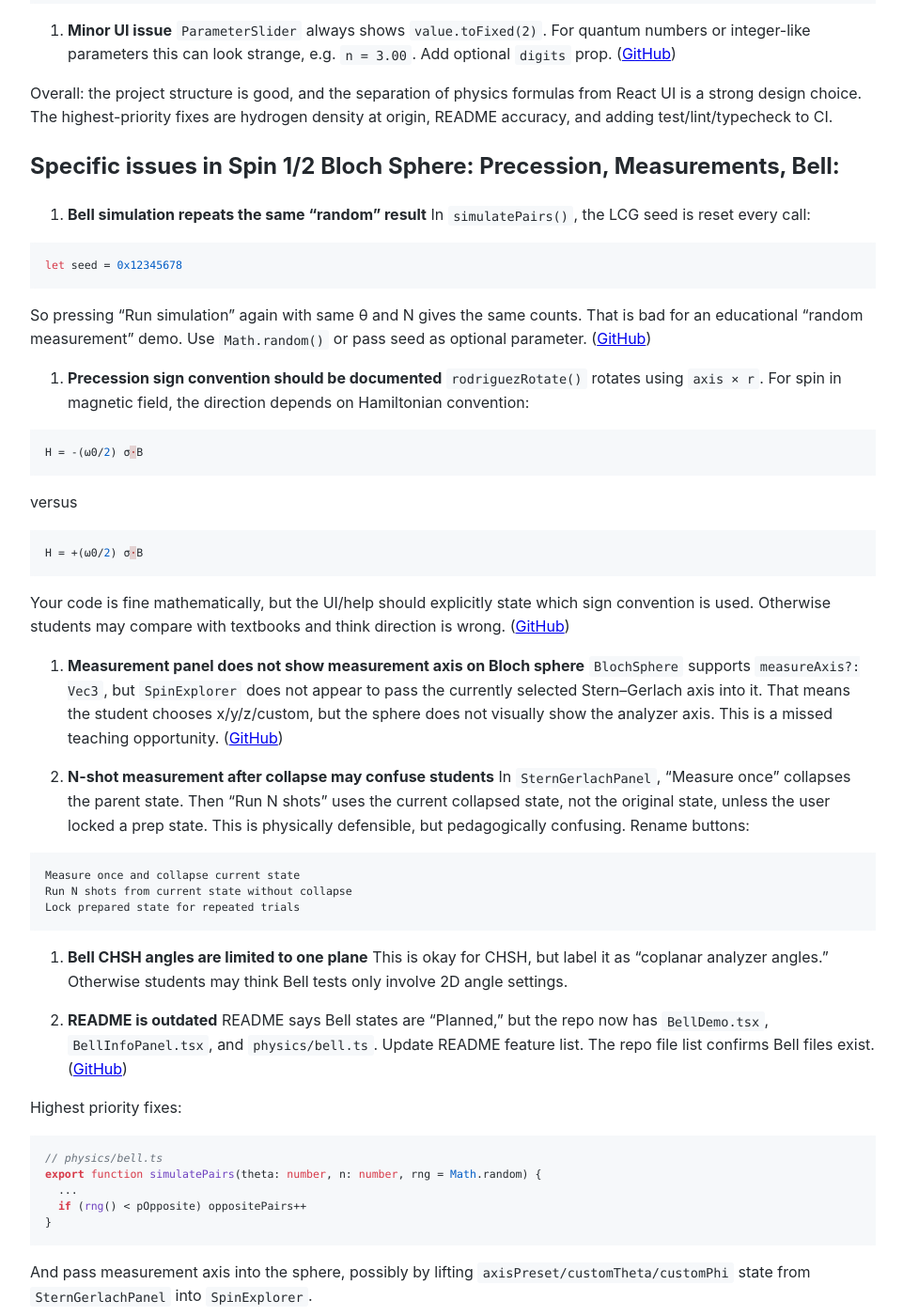
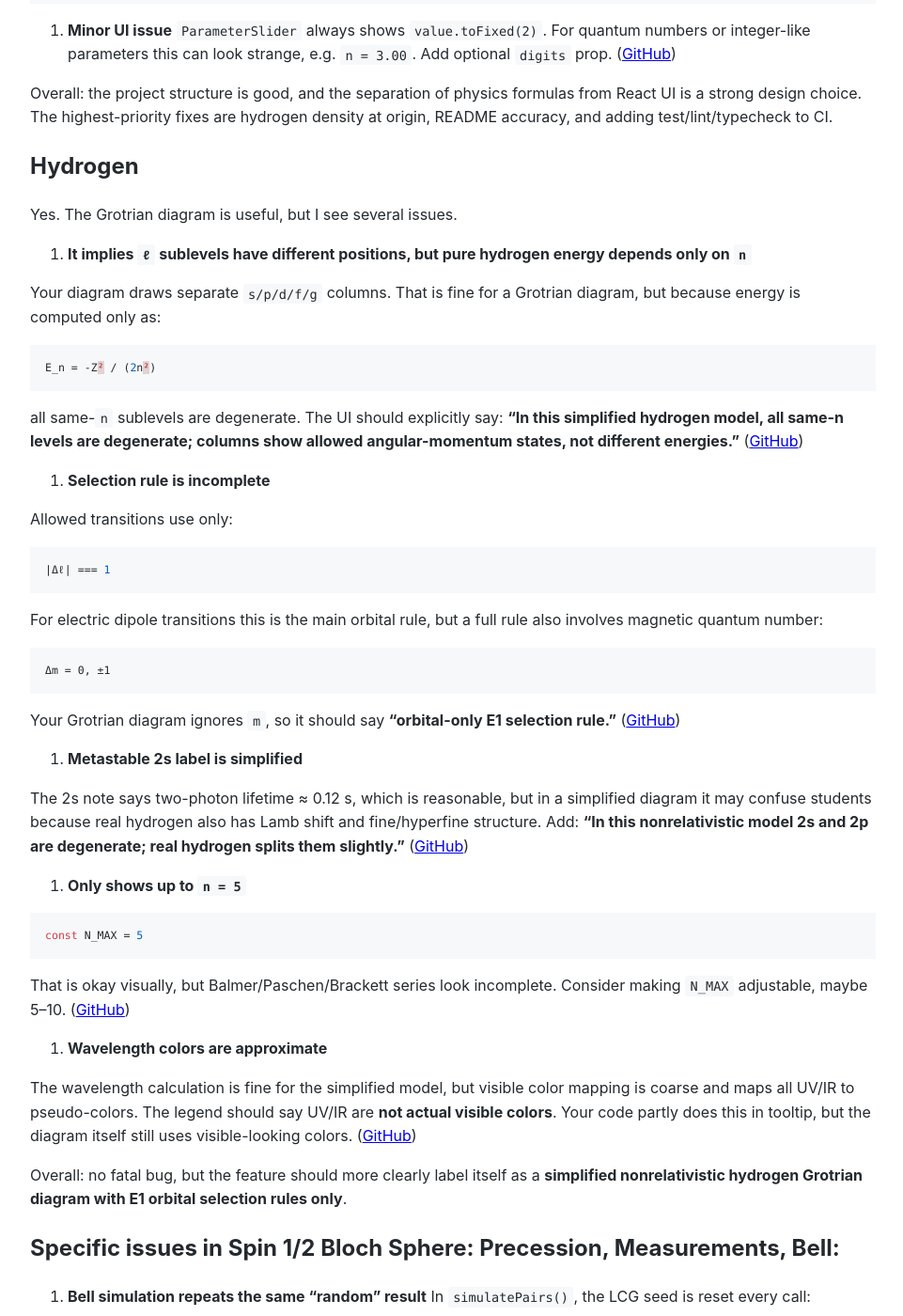
Before and after one commit to Michael-Lubinsky/michael-lubinsky.github.com, a Jekyll site: the page built from physics/quantum-explorer.md, in a window 1280 px wide and 1400 px high, scrolled down 4273 px. Shown: the whole window at 94% size, without its empty margins (158-1119 px from the left). Built offline with Jekyll 4.4.1, drawn with Linux system fonts in a browser that asks for light colours; our own code applies the rules of GitHub Pages for plain Markdown files.

Commit message:
Update quantum-explorer.md

````diff
--- a/physics/quantum-explorer.md
+++ b/physics/quantum-explorer.md
@@ -169,6 +169,7 @@ and fix squeezed-state energy decomposition; currently that is the most serious
 [2]: https://raw.githubusercontent.com/mlubinsky/quantum-explorer/main/src/physics/momentumSpace.ts "raw.githubusercontent.com"
 
 
+
 1. **Hydrogen 2D orbital density bug at origin**
    `orbitalDensity2D()` returns `0` when `r < 1e-12`, but for `s` orbitals, especially `1s`, density at `r=0` is **maximum**, not zero. Fix similarly to `orbitalDensity3D()`: return finite value for `l === 0`. ([GitHub][1])
 
@@ -200,6 +201,56 @@ Suggested deploy change:
    `ParameterSlider` always shows `value.toFixed(2)`. For quantum numbers or integer-like parameters this can look strange, e.g. `n = 3.00`. Add optional `digits` prop. ([GitHub][6])
 
 Overall: the project structure is good, and the separation of physics formulas from React UI is a strong design choice. The highest-priority fixes are hydrogen density at origin, README accuracy, and adding test/lint/typecheck to CI.
+
+
+## Hydrogen
+Yes. The Grotrian diagram is useful, but I see several issues.
+
+1. **It implies `ℓ` sublevels have different positions, but pure hydrogen energy depends only on `n`**
+
+Your diagram draws separate `s/p/d/f/g` columns. That is fine for a Grotrian diagram, but because energy is computed only as:
+
+```ts
+E_n = -Z² / (2n²)
+```
+
+all same-`n` sublevels are degenerate. The UI should explicitly say: **“In this simplified hydrogen model, all same-n levels are degenerate; columns show allowed angular-momentum states, not different energies.”** ([GitHub][1])
+
+2. **Selection rule is incomplete**
+
+Allowed transitions use only:
+
+```ts
+|Δℓ| === 1
+```
+
+For electric dipole transitions this is the main orbital rule, but a full rule also involves magnetic quantum number:
+
+```text
+Δm = 0, ±1
+```
+
+Your Grotrian diagram ignores `m`, so it should say **“orbital-only E1 selection rule.”** ([GitHub][1])
+
+3. **Metastable 2s label is simplified**
+
+The 2s note says two-photon lifetime ≈ 0.12 s, which is reasonable, but in a simplified diagram it may confuse students because real hydrogen also has Lamb shift and fine/hyperfine structure. Add: **“In this nonrelativistic model 2s and 2p are degenerate; real hydrogen splits them slightly.”** ([GitHub][1])
+
+4. **Only shows up to `n = 5`**
+
+```ts
+const N_MAX = 5
+```
+
+That is okay visually, but Balmer/Paschen/Brackett series look incomplete. Consider making `N_MAX` adjustable, maybe 5–10. ([GitHub][1])
+
+5. **Wavelength colors are approximate**
+
+The wavelength calculation is fine for the simplified model, but visible color mapping is coarse and maps all UV/IR to pseudo-colors. The legend should say UV/IR are **not actual visible colors**. Your code partly does this in tooltip, but the diagram itself still uses visible-looking colors. ([GitHub][1])
+
+Overall: no fatal bug, but the feature should more clearly label itself as a **simplified nonrelativistic hydrogen Grotrian diagram with E1 orbital selection rules only**.
+
+[1]: https://github.com/mlubinsky/quantum-explorer/blob/main/src/components/HydrogenExplorer.tsx "quantum-explorer/src/components/HydrogenExplorer.tsx at main · mlubinsky/quantum-explorer · GitHub"
 
 
 ## Specific issues in **Spin 1/2 Bloch Sphere: Precession, Measurements, Bell**:
````
